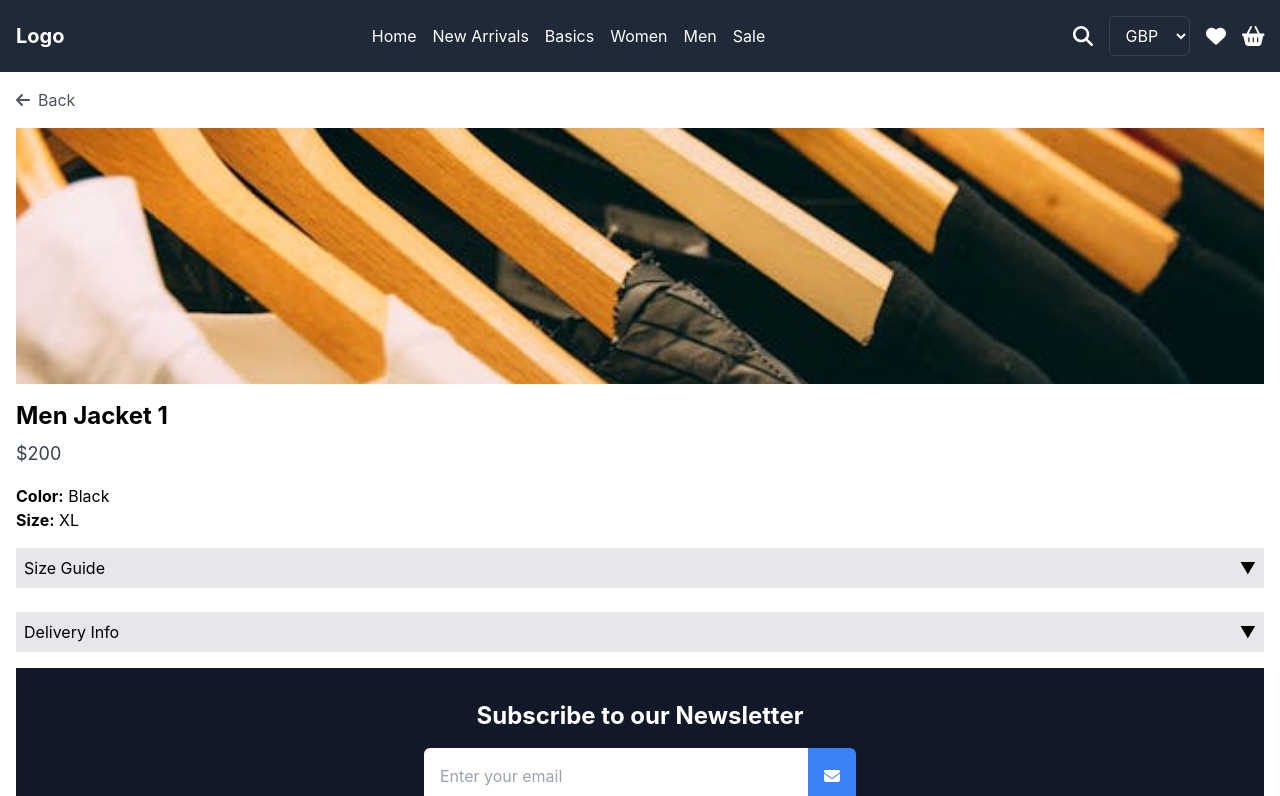
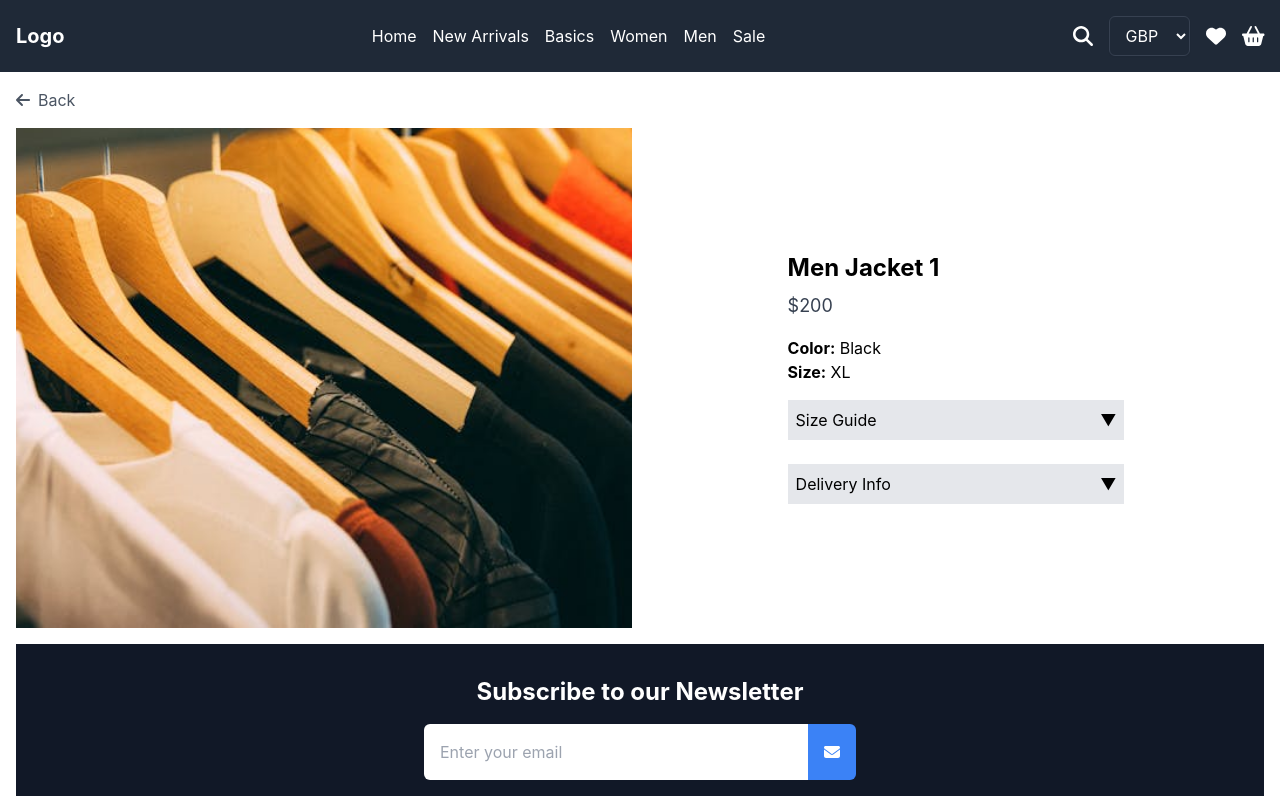
Before and after one commit to Presho99/elite-apparels, a React (Create React App) app: page /product/60 in a window 1280 px wide. Shown: the top 796 px of the page. Built offline with nearby package versions, Linux system fonts and the light colour scheme.

Commit message:
Edit product detail for big screens

```diff
--- a/src/Components/ProductDetail.js
+++ b/src/Components/ProductDetail.js
@@ -1,8 +1,7 @@
-// src/pages/ProductDetail.js
 import React, { useState } from 'react';
 import { useParams, useNavigate } from 'react-router-dom';
-import { products } from '../data/productsData';
-import { faArrowLeft} from '@fortawesome/free-solid-svg-icons';
+import { products } from '../data/productsData'; // Ensure this path is correct
+import { faArrowLeft } from '@fortawesome/free-solid-svg-icons';
 import { FontAwesomeIcon } from '@fortawesome/react-fontawesome';
 import Footer from './Footer';
 
@@ -25,7 +24,16 @@ function ProductDetail() {
         <FontAwesomeIcon icon={faArrowLeft} className="mr-2" /> Back
       </button>
 
-      <img src={product.image} alt={product.title} className="w-full h-64 object-cover mb-4" />
+      {/* Container for centering content */}
+      <div className="flex flex-col lg:flex-row lg:items-center lg:justify-center lg:space-x-4">
+        {/* Image */}
+        <div className="flex-1 lg:w-1/2 lg:h-[500px] flex items-center justify-center mb-4 lg:mb-0">
+          <img src={product.image} alt={product.title} className="w-full h-64 object-cover lg:h-full" />
+        </div>
+
+        {/* Product Details */}
+        <div className="flex-1 lg:w-1/2 lg:flex lg:items-center lg:justify-center lg:h-[500px]">
+          <div>
             <h1 className="text-2xl font-bold mb-2">{product.title}</h1>
             <p className="text-lg text-gray-700 mb-4">{product.price}</p>
             <p><strong>Color:</strong> {product.color}</p>
@@ -97,6 +105,10 @@ function ProductDetail() {
                 </div>
               </div>
             </div>
+          </div>
+        </div>
+      </div>
+
       <Footer/>
     </div>
   );
```
Lines whose indentation alone changed are shown as unchanged.
